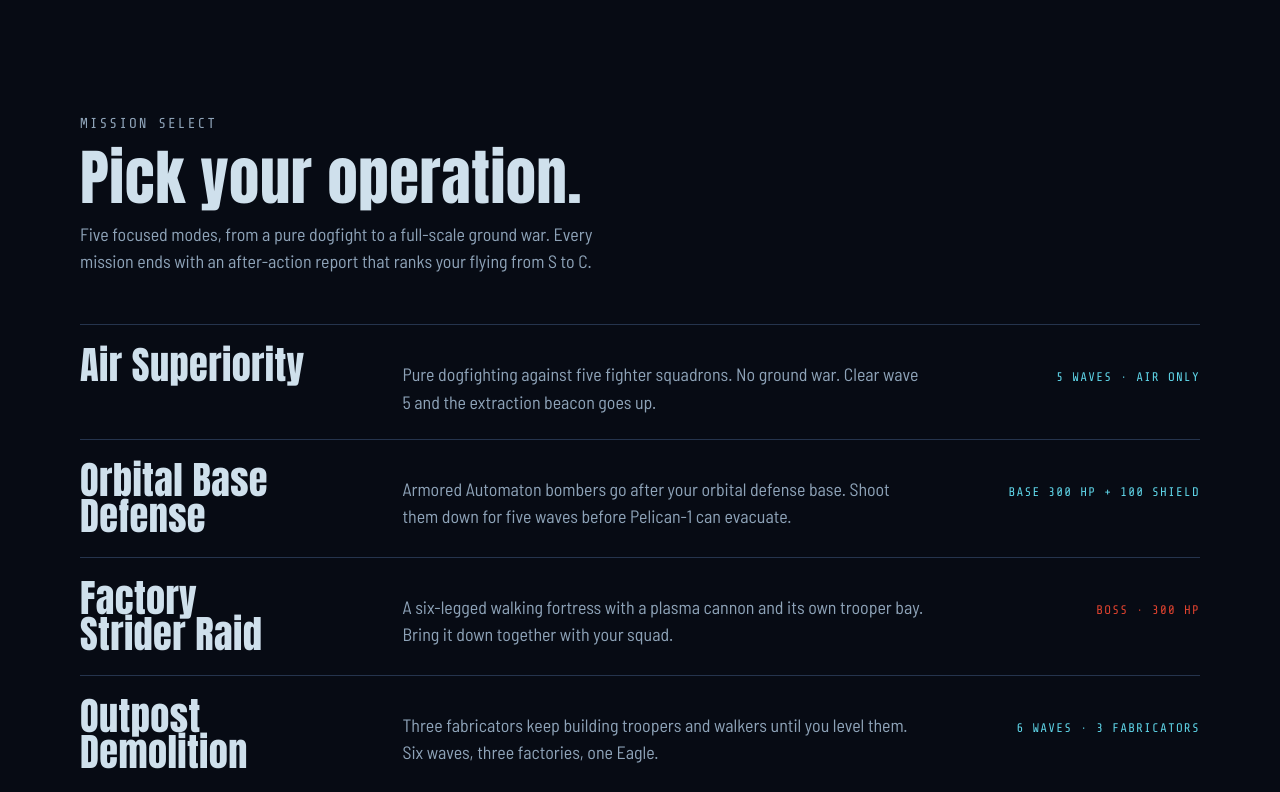
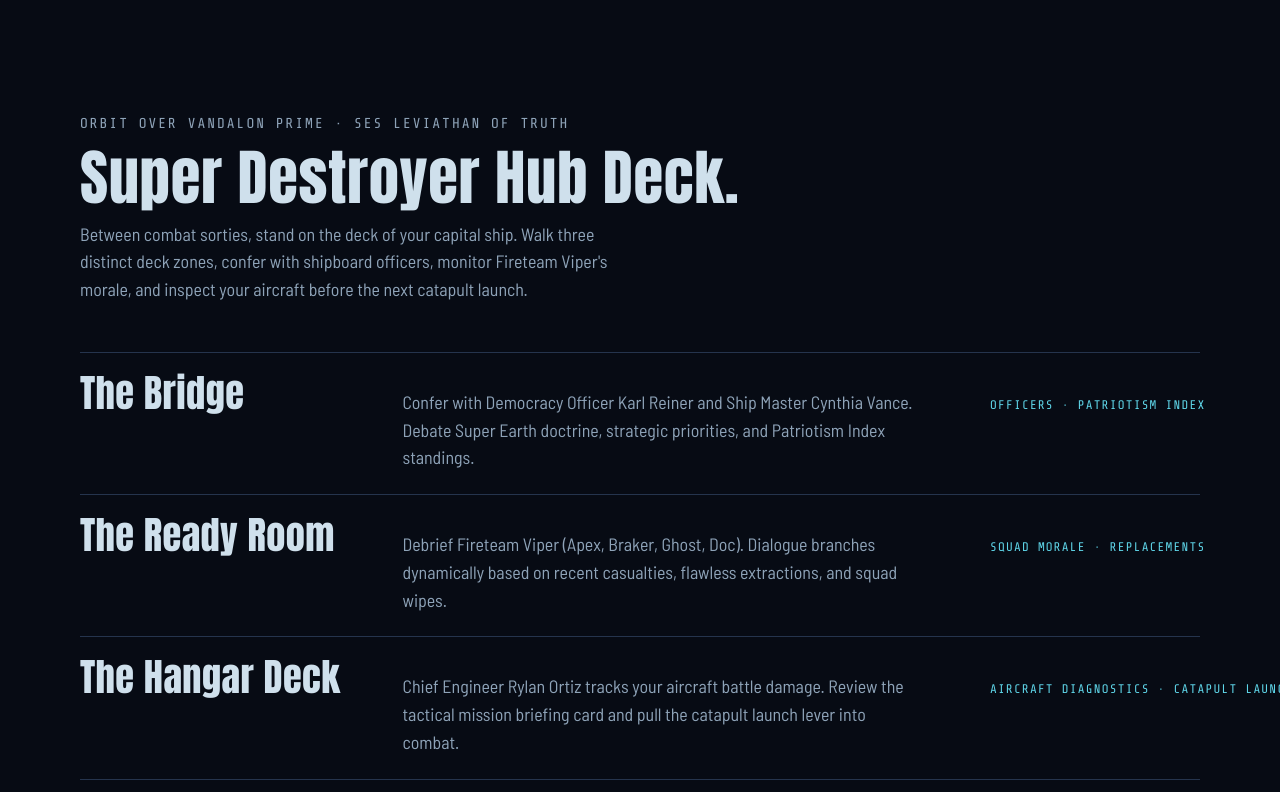
Before and after one commit to paulp143/Eagle-1-64Bit, a plain HTML site: page frontend/index.html in a window 1280 px wide. Shown: the part 1668-2460 px from the top of the page. Drawn offline with nearby package versions, Linux system fonts and the light colour scheme; animation ran at ten frames a second; a web font is replaced by a local one.

Commit message:
docs: update README and website for v0.3.0 Super Destroyer release

```diff
--- a/frontend/index.html
+++ b/frontend/index.html
@@ -254,6 +254,7 @@ footer a:hover{border-color:var(--ice)}
     <a class="brand" href="#top" aria-label="Eagle-1 64Bit, back to top"><img src="./assets/eagle1-sprite.png" alt=""> EAGLE-1 <small>64BIT</small></a>
     <nav class="nav-links" aria-label="Sections">
       <a href="#gameplay">Gameplay</a>
+      <a href="#hub">Super Destroyer</a>
       <a href="#missions">Missions</a>
       <a href="#arsenal">Arsenal</a>
       <a href="#install">Install</a>
@@ -278,7 +279,7 @@ footer a:hover{border-color:var(--ice)}
 
   <div class="wrap hero-inner">
     <div class="eyebrow">
-      <span class="tag live">v0.2.1 out now</span>
+      <span class="tag live">v0.3.0 out now</span>
       <span class="tag">Free fan game · Helldivers universe</span>
     </div>
     <h1>Eagle<span>-1</span></h1>
@@ -287,7 +288,7 @@ footer a:hover{border-color:var(--ice)}
     <div class="cta-row">
       <a class="btn btn-primary" href="https://github.com/paulp143/Eagle-1-64Bit/releases/latest/download/Eagle-1-Windows.zip" target="_blank" rel="noopener">
         <svg width="22" height="22" viewBox="0 0 24 24" fill="none" stroke="currentColor" stroke-width="2.6" aria-hidden="true"><path d="M12 3v12"/><path d="M6 10l6 6 6-6"/><path d="M4 20h16"/></svg>
-        <span class="stack">Download for Windows<span class="meta">v0.2.1 · 39 MB · .zip</span></span>
+        <span class="stack">Download for Windows<span class="meta">v0.3.0 · 39 MB · .zip</span></span>
       </a>
       <a class="btn btn-ghost" href="#install">How to install</a>
     </div>
@@ -297,6 +298,7 @@ footer a:hover{border-color:var(--ice)}
 
 <div class="specs">
   <ul class="wrap" aria-label="Game at a glance">
+    <li><b>3</b><span>Hub deck zones</span></li>
     <li><b>5</b><span>Mission modes</span></li>
     <li><b>8</b><span>Air strikes</span></li>
     <li><b>3000²</b><span>px battlefield</span></li>
@@ -323,6 +325,33 @@ footer a:hover{border-color:var(--ice)}
           <li><h3>Cover the squad</h3><p>Fireteam Viper fights on the ground below you. When they get pinned, they call a strike on a beacon. Deliver it for +500 points.</p></li>
           <li><h3>Bring them home</h3><p>Hold the line until Pelican-1 lands, then keep the landing zone clear while your squad boards. A clean extraction pays +2,500.</p></li>
         </ol>
+      </div>
+    </div>
+  </section>
+
+  <section class="block" id="hub" style="padding-top:0">
+    <div class="wrap">
+      <div class="section-head">
+        <span class="label">Orbit over Vandalon Prime · SES Leviathan of Truth</span>
+        <h2>Super Destroyer Hub Deck.</h2>
+        <p>Between combat sorties, stand on the deck of your capital ship. Walk three distinct deck zones, confer with shipboard officers, monitor Fireteam Viper's morale, and inspect your aircraft before the next catapult launch.</p>
+      </div>
+      <div class="ops">
+        <article class="op">
+          <h3>The Bridge</h3>
+          <p>Confer with Democracy Officer Karl Reiner and Ship Master Cynthia Vance. Debate Super Earth doctrine, strategic priorities, and Patriotism Index standings.</p>
+          <span class="meta">OFFICERS · PATRIOTISM INDEX</span>
+        </article>
+        <article class="op">
+          <h3>The Ready Room</h3>
+          <p>Debrief Fireteam Viper (Apex, Braker, Ghost, Doc). Dialogue branches dynamically based on recent casualties, flawless extractions, and squad wipes.</p>
+          <span class="meta">SQUAD MORALE · REPLACEMENTS</span>
+        </article>
+        <article class="op">
+          <h3>The Hangar Deck</h3>
+          <p>Chief Engineer Rylan Ortiz tracks your aircraft battle damage. Review the tactical mission briefing card and pull the catapult launch lever into combat.</p>
+          <span class="meta">AIRCRAFT DIAGNOSTICS · CATAPULT LAUNCH</span>
+        </article>
       </div>
     </div>
   </section>
@@ -458,7 +487,7 @@ python run_game.py</pre>
       <div class="cta-row" style="margin-top:22px">
         <a class="btn btn-primary" href="https://github.com/paulp143/Eagle-1-64Bit/releases/latest/download/Eagle-1-Windows.zip" target="_blank" rel="noopener">
           <svg width="22" height="22" viewBox="0 0 24 24" fill="none" stroke="currentColor" stroke-width="2.6" aria-hidden="true"><path d="M12 3v12"/><path d="M6 10l6 6 6-6"/><path d="M4 20h16"/></svg>
-          <span class="stack">Download for Windows<span class="meta">v0.2.1 · 39 MB · .zip</span></span>
+          <span class="stack">Download for Windows<span class="meta">v0.3.0 · 39 MB · .zip</span></span>
         </a>
         <a class="btn btn-ghost" href="https://github.com/paulp143/Eagle-1-64Bit" target="_blank" rel="noopener">Source on GitHub</a>
       </div>
```
Also changed, not shown: 1 other file.
